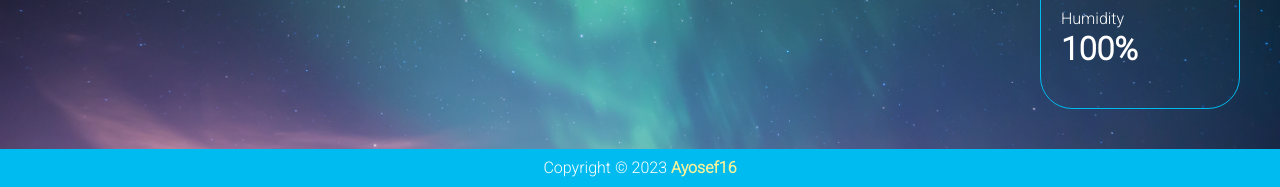
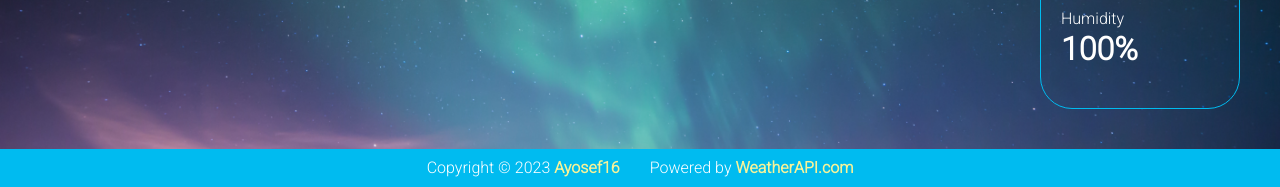
Before and after one commit to Ayosef16/weather-app, a website built with webpack: page dist/index.html in a window 1280 px wide. Shown: the part 621-808 px from the top of the page. Built offline with Linux system fonts and the light colour scheme; no server answers; a web font is replaced by a local one.

Commit message:
Add weather api support

```diff
--- a/src/style.css
+++ b/src/style.css
@@ -114,6 +114,10 @@ body {
   background: var(--blue);
   padding: 10px;
   color: white;
+  display: flex;
+  align-items: center;
+  justify-content: center;
+  gap: 30px;
 }
 
 #footer a {
```
Also changed, not shown: dist/index.html, dist/main.js.
